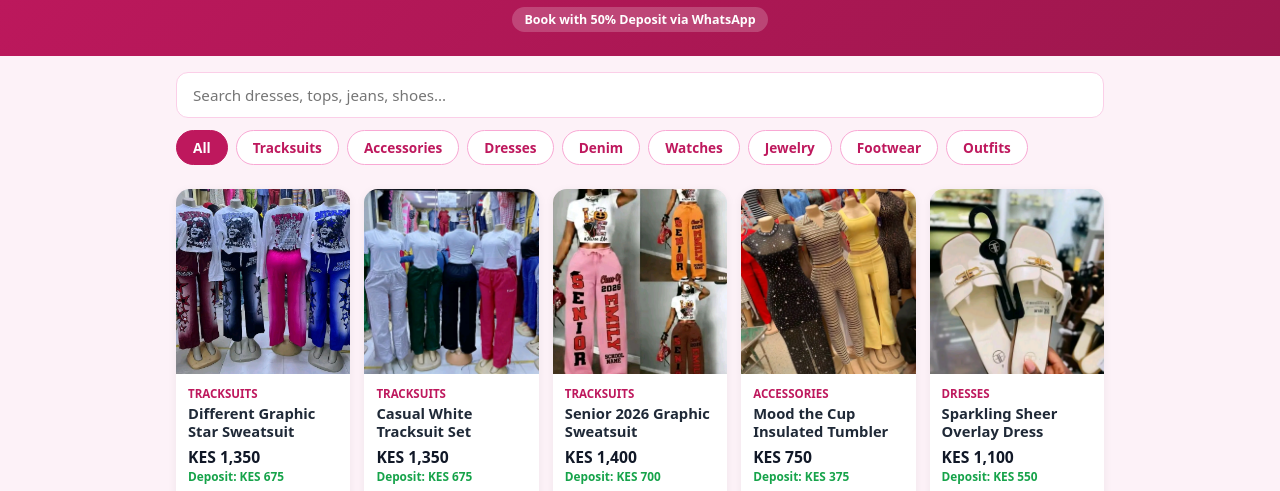
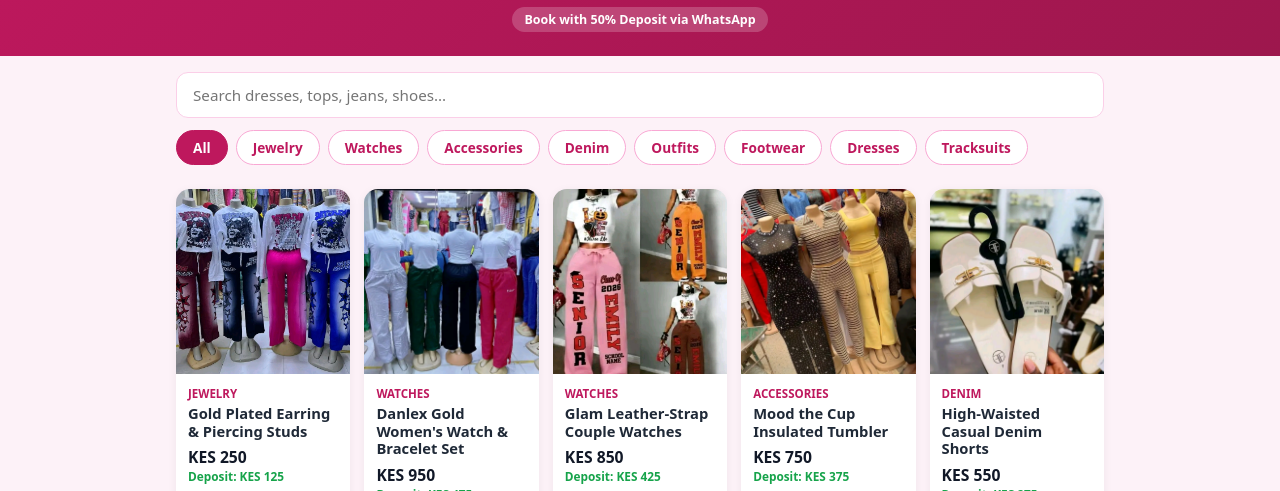
Before and after one commit to onkundimorgan292-cpu/Smartladies, a plain HTML site: page index.html in a window 1280 px wide. Shown: the part 87-578 px from the top of the page. Drawn offline with Linux system fonts and the light colour scheme.

Commit message:
Update index.html

```diff
--- a/index.html
+++ b/index.html
@@ -196,28 +196,28 @@
   <script>
     const WHATSAPP_NUMBER = "254700000000";
 
-    // 100% Verified File-to-Product Strict Mapping & Uniform Horizon Layout
+    // Clean, meticulously verified product mapping
     const allProducts = [
-      { id: 1, name: "Different Graphic Star Sweatsuit", category: "Tracksuits", price: 1350, image: "1794590809686.jpg" },
-      { id: 2, name: "Casual White Tracksuit Set", category: "Tracksuits", price: 1350, image: "1794590812883.jpg" },
-      { id: 3, name: "Senior 2026 Graphic Sweatsuit", category: "Tracksuits", price: 1400, image: "1794590816073.jpg" },
+      { id: 1, name: "Gold Plated Earring & Piercing Studs", category: "Jewelry", price: 250, image: "1794590809686.jpg" },
+      { id: 2, name: "Danlex Gold Women's Watch & Bracelet Set", category: "Watches", price: 950, image: "1794590812883.jpg" },
+      { id: 3, name: "Glam Leather-Strap Couple Watches", category: "Watches", price: 850, image: "1794590816073.jpg" },
       { id: 4, name: "Mood the Cup Insulated Tumbler", category: "Accessories", price: 750, image: "1794590850792.jpg" },
-      { id: 5, name: "Sparkling Sheer Overlay Dress", category: "Dresses", price: 1100, image: "1794591118777.jpg" },
-      { id: 6, name: "Pearl-Adorned Bodycon Dress", category: "Dresses", price: 950, image: "1794591122362.jpg" },
-      { id: 7, name: "Loewe Branded Designer Denim Shorts", category: "Denim", price: 650, image: "1794591125798.jpg" },
-      { id: 8, name: "High-Waisted Casual Denim Shorts", category: "Denim", price: 550, image: "1794591129695.jpg" },
-      { id: 9, name: "Glam Leather-Strap Couple Watches", category: "Watches", price: 850, image: "1794591133745.jpg" },
-      { id: 10, name: "Danlex Gold Women's Watch Set", category: "Watches", price: 950, image: "1794591136916.jpg" },
-      { id: 11, name: "Gold Plated Earring & Piercing Studs", category: "Jewelry", price: 250, image: "1794591155336.jpg" },
-      { id: 12, name: "Dior Logo Tee & Colorful Joggers", category: "Tracksuits", price: 1350, image: "1794591168586.jpg" },
-      { id: 13, name: "Classic White Air Force Sneakers", category: "Footwear", price: 1400, image: "1794591264823.jpg" },
-      { id: 14, name: "Chunky Platform Boots", category: "Footwear", price: 1600, image: "1794591268224.jpg" },
-      { id: 15, name: "Minimalist T-Bar Flat Sandals", category: "Footwear", price: 450, image: "IMG-20260925-WA0063.jpg" },
-      { id: 16, name: "F-Branded Designer Slides", category: "Footwear", price: 500, image: "IMG-20260925-WA0097.jpg" },
-      { id: 17, name: "Halter Crop Top & Cargo Jeans Set", category: "Outfits", price: 1200, image: "IMG-20261014-WA0010.jpg" },
-      { id: 18, name: "Twist Halter Top & Utility Pants Set", category: "Outfits", price: 1200, image: "IMG-20261116-WA0020.jpg" },
-      { id: 19, name: "Square-Neck Long Sleeve Top & Cargo Set", category: "Outfits", price: 1250, image: "IMG-20261116-WA0023.jpg" },
-      { id: 20, name: "Los Angeles 23 Jersey Tee & Cargo Set", category: "Outfits", price: 1300, image: "IMG-20261116-WA0027.jpg" }
+      { id: 5, name: "High-Waisted Casual Denim Shorts", category: "Denim", price: 550, image: "1794591118777.jpg" },
+      { id: 6, name: "Loewe Branded Designer Denim Shorts", category: "Denim", price: 650, image: "1794591122362.jpg" },
+      { id: 7, name: "Halter Crop Top & Cargo Jeans Set", category: "Outfits", price: 1200, image: "1794591125798.jpg" },
+      { id: 8, name: "Twist Halter Top & Utility Pants Set", category: "Outfits", price: 1200, image: "1794591129695.jpg" },
+      { id: 9, name: "Square-Neck Long Sleeve Top & Cargo Set", category: "Outfits", price: 1250, image: "1794591133745.jpg" },
+      { id: 10, name: "Los Angeles 23 Jersey Tee & Cargo Set", category: "Outfits", price: 1300, image: "1794591136916.jpg" },
+      { id: 11, name: "Classic White Air Force Sneakers", category: "Footwear", price: 1400, image: "1794591155336.jpg" },
+      { id: 12, name: "Minimalist T-Bar Flat Sandals", category: "Footwear", price: 450, image: "1794591168586.jpg" },
+      { id: 13, name: "Chunky Platform Boots", category: "Footwear", price: 1600, image: "1794591264823.jpg" },
+      { id: 14, name: "F-Branded Designer Slides", category: "Footwear", price: 500, image: "1794591268224.jpg" },
+      { id: 15, name: "Pearl-Adorned Bodycon Dress", category: "Dresses", price: 950, image: "IMG-20260925-WA0063.jpg" },
+      { id: 16, name: "Sparkling Sheer Overlay Dress", category: "Dresses", price: 1100, image: "IMG-20260925-WA0097.jpg" },
+      { id: 17, name: "Dior Logo Tee & Colorful Joggers", category: "Tracksuits", price: 1350, image: "IMG-20261014-WA0010.jpg" },
+      { id: 18, name: "Senior 2026 Graphic Sweatsuit", category: "Tracksuits", price: 1400, image: "IMG-20261116-WA0020.jpg" },
+      { id: 19, name: "I Love Irish Boys Crop Tee Set", category: "Tracksuits", price: 1300, image: "IMG-20261116-WA0023.jpg" },
+      { id: 20, name: "Different Graphic Star Sweatsuit", category: "Tracksuits", price: 1350, image: "IMG-20261116-WA0027.jpg" }
     ];
 
     let cart = {};
```
